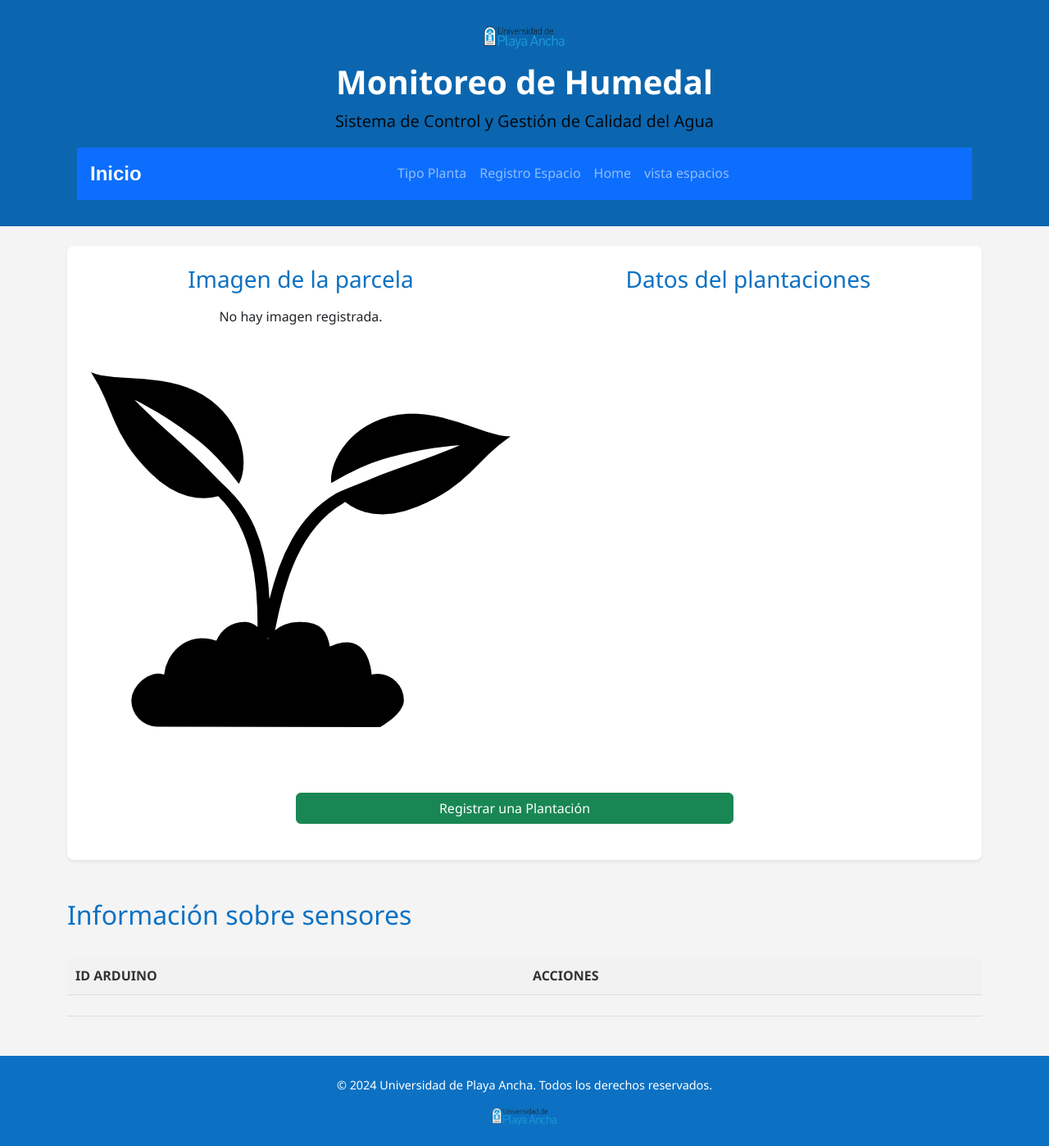
After one commit to Marko24K/Sistema-Monitoreo-, a Django app: page /vista_plantacion/ in a window 1280 px wide. The commit adds this page. Shown: the whole page at 82% size. Run offline with Django 5.2, Linux system fonts and the light colour scheme.

Commit message:
24-01-2025-C

```diff
--- a/Datos/Templates/vistas_datos/sub_vistatemplate_.html
+++ b/Datos/Templates/vistas_datos/sub_vista_template.html
@@ -36,7 +36,7 @@
 
                 <div class="col col-6" data-label="Acciones">
                     <!--
-                    <button class="btn btn-primary" data-form-type="planta">
+
                     -->
                     <button class=" " data-form-type=" ">
                         <i class="fas fa-edit"></i> Editar
--- /dev/null
+++ b/Datos/Templates/vistas_datos/vista_plantacion.html
@@ -0,0 +1,77 @@
+<!DOCTYPE html>
+<html lang="en">
+    {% load static %}
+<head>
+    <meta charset="UTF-8">
+    <title>Registrar Plantas</title>
+    <meta name="viewport" content="width=device-width, initial-scale=1.0">
+    <link rel="icon" type="image/png" href="{% static 'img/icon.png' %}">
+    <link href="https://cdn.jsdelivr.net/npm/bootstrap@5.3.0/dist/css/bootstrap.min.css" rel="stylesheet">
+    <link rel="stylesheet" href="https://cdnjs.cloudflare.com/ajax/libs/font-awesome/6.4.0/css/all.min.css">
+    <link href="https://cdn.jsdelivr.net/npm/bootstrap-icons/font/bootstrap-icons.css" rel="stylesheet">
+
+    <link rel="stylesheet" href="{% static 'css/styles.css' %}">
+    <link rel="stylesheet" href="{% static 'css/estilo_tabla.css' %}">
+
+    <script src="{% static 'js/vista_imagen.js'%}"></script>
+</head>
+<body>
+  {% include 'header.html' %}
+  <main class="container my-4">
+    {% block content %}
+    <!--muestra de datos-->
+    <section class="mb-5">
+      <div class="card shadow-sm p-4">
+        {% csrf_token %}
+        <div class="row" style="text-align: center">
+          <div class="col-6">
+            <div class="p-6">
+              <h3>Imagen de la parcela</h3>
+              <div class="contenedor-imagen mx-auto" id="imagen-contenedor">
+                {% if dato.imagen_espacio %}
+                    <img id="imagen-actual" src="" alt="Imagen del espacio" class="img-fluid">
+                {% else %}
+                    <p>No hay imagen registrada.</p>
+                    <img id="imagen-actual" src="/static/img/img_planta.png" alt="Imagen predeterminada" class="img-fluid">
+                {% endif %}
+              </div>
+            </div>
+          </div>
+
+          <div class="col-6">
+            <!-- Columna para el resto del formulario -->
+            <h3>Datos del plantaciones</h3>
+          </div>
+
+          <div class="row justify-content-md-center" style="margin-top: 20px;">
+            <a class="btn btn-success col-6" style="margin:20px" href="{% url 'registro_planta' %}" class="btn btn-info">Registrar una Plantación</a>
+          </div>
+        </div>
+      </div>
+    </section>
+
+    <section class="mb-5">
+      <h2>Información sobre sensores</h2>
+      <ul class="responsive-table">
+        <li class="table-header">
+          <div class="col col-1">ID arduino</div>
+          <div class="col col-4">Acciones</div>
+        </li>
+
+
+        <li class="table-row">
+            <div class="col col-1" data-label="ID"></div>
+            <div class="col col-4" data-label="Acciones"></div>
+        </li>
+      </ul>
+    </section>
+      <!-- Modal y overlay No borrar-->
+      <div class="overlay" id="overlay" aria-hidden="true"></div>
+      <div id="modalContainer" aria-hidden="true"></div>
+    {% endblock %}
+  </main>
+
+  {% include 'footer.html' %}
+  <script src="https://cdn.jsdelivr.net/npm/bootstrap@5.3.0-alpha3/dist/js/bootstrap.bundle.min.js"></script>
+</body>
+</html>
--- a/Datos/views.py
+++ b/Datos/views.py
@@ -19,6 +19,9 @@ from .serializer import RegistroSensorSerializer
 def home2(request):
     return render(request, 'home2.html')
 #--------------------Espacio -----------------------------
+def vista_plantacion(request):
+    return render(request, 'vistas_datos/vista_plantacion.html')
+
 def vista_sensores(request):
     return render(request, 'vistas_datos/vista_sensores.html')
 
--- a/Sistema/urls.py
+++ b/Sistema/urls.py
@@ -29,6 +29,7 @@ urlpatterns = [
     path('tipo_planta/', views.tipo_planta, name='tipo_planta'),
 
     #vistas
+    path('vista_plantacion/', views.vista_plantacion, name='vista_plantacion'),
     path('vista_sensores/', views.vista_sensores, name='vista_sensores'),
     path('vista_espacios/', views.vista_espacios, name='vista_espacios'),
     path('detalle_espacio/<int:id_espacio>/', views.detalle_espacio, name='detalle_espacio'),
```
Also changed, not shown: Datos/Templates/vistas_datos/vista_espacio.html (+10 -4 lines), media/imagenes_tipo_plantas/logoupla.png (added).
